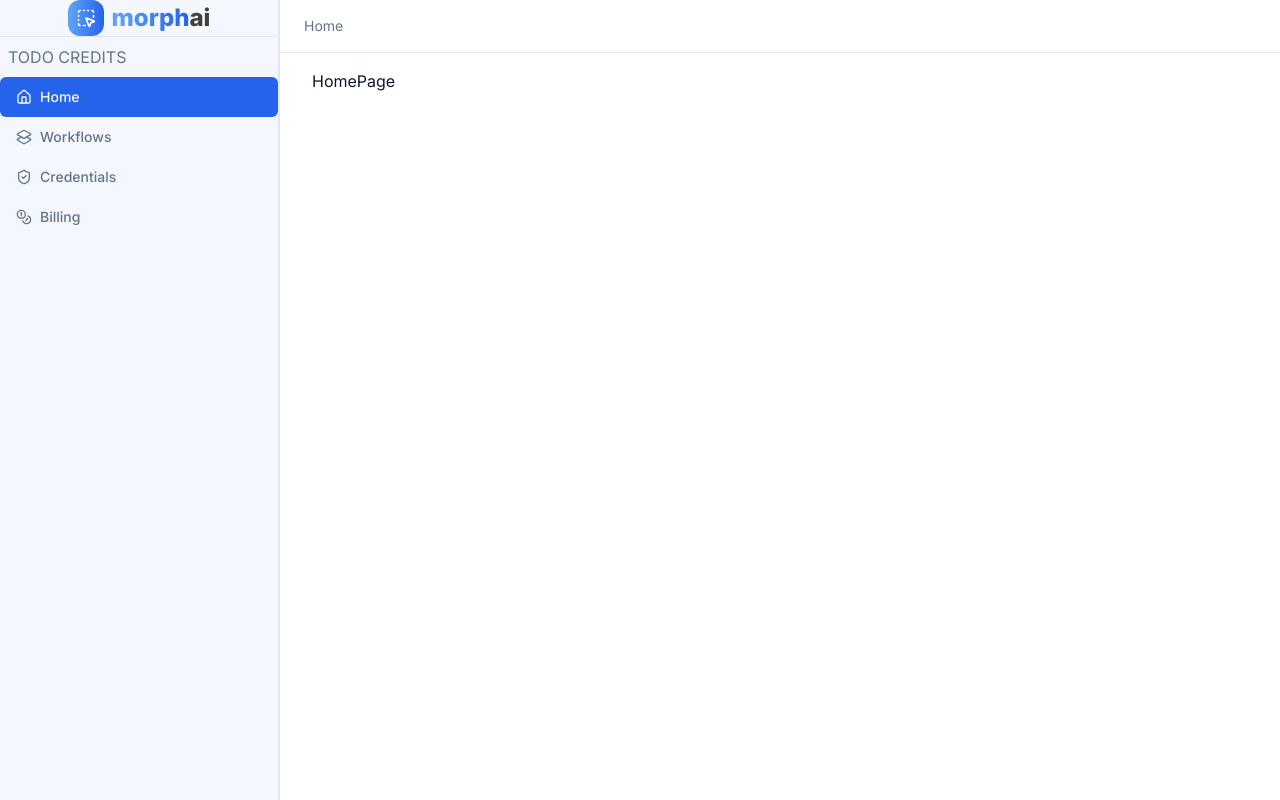
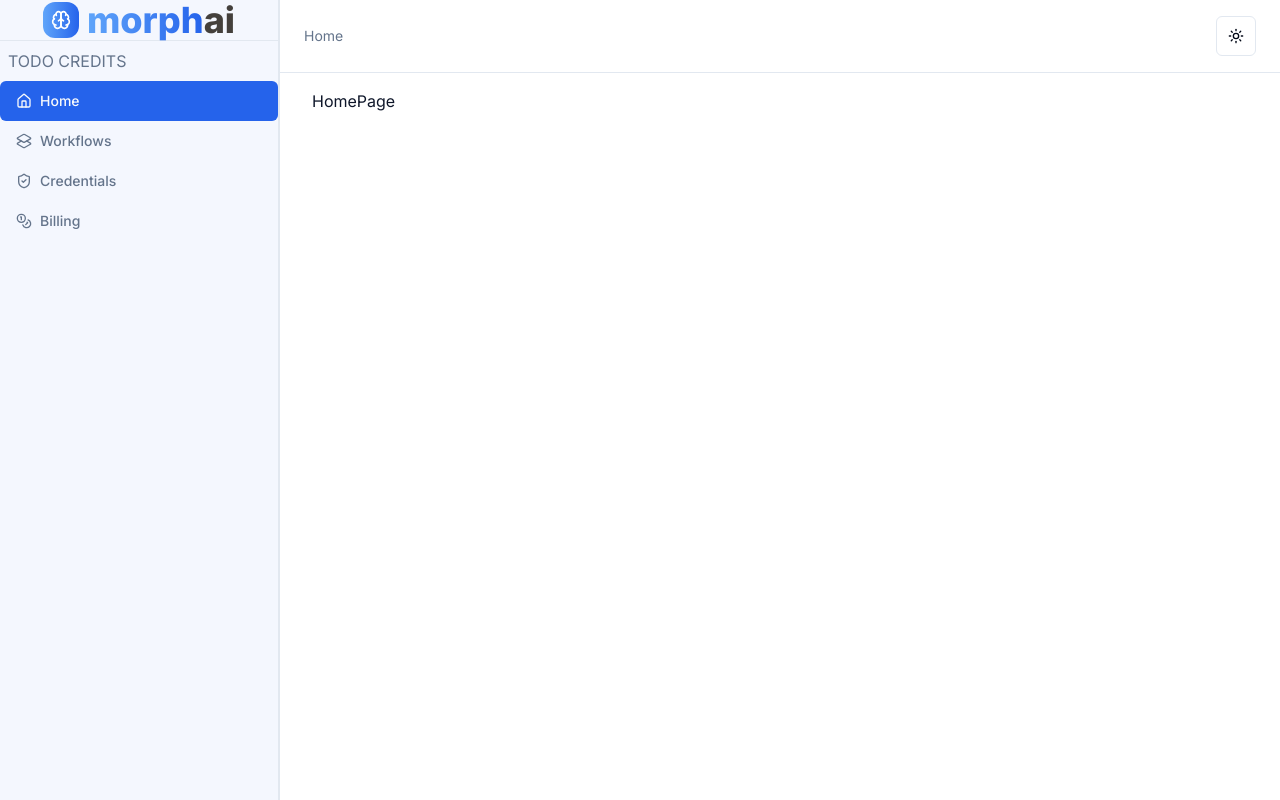
Before and after one commit to nzacharia/morphai, a Next.js app: page / in a window 1280 px wide. Built offline with nearby package versions, Linux system fonts and the light colour scheme.

Commit message:
add theme toggler

```diff
--- a/app/(dashboard)/layout.tsx
+++ b/app/(dashboard)/layout.tsx
@@ -1,5 +1,6 @@
 import BreadcrumbHeader from '@/components/BreadcrumbHeader'
 import DesktopSidebar from '@/components/Sidebar'
+import { ModeToggle } from '@/components/ThemeModeToggle'
 import { Separator } from '@/components/ui/separator'
 import React from 'react'
 
@@ -10,6 +11,9 @@
       <div className='flex flex-col flex-1 min-h-screen'>
         <header className='flex items-center justify-between px-6 py-4 h-[50px container]'>
             <BreadcrumbHeader/>
+            <div className='flex items-center gap-1'>
+              <ModeToggle/>
+            </div>
         </header>
         <Separator />
         <div className='overflow-auto'>
--- a/app/layout.tsx
+++ b/app/layout.tsx
@@ -1,6 +1,7 @@
 import type { Metadata } from "next";
 import { Inter } from "next/font/google";
 import "./globals.css";
+import { AppProviders } from "@/components/providers/AppProviders";
 
 const inter = Inter({ subsets: ["latin"] });
 
@@ -16,7 +17,11 @@
 }>) {
   return (
     <html lang="en">
-      <body className={inter.className}>{children}</body>
+      <body className={inter.className}>
+        <AppProviders>
+          {children}
+        </AppProviders>
+      </body>
     </html>
   );
 }
--- a/components/Logo.tsx
+++ b/components/Logo.tsx
@@ -1,10 +1,10 @@
 import { cn } from '@/lib/utils'
-import { SquareDashedMousePointerIcon } from 'lucide-react'
+import { Brain } from 'lucide-react'
 import Link from 'next/link'
 import React from 'react'
 
 function Logo({
-    fontSize = 'text-2xl' ,
+    fontSize = 'text-4xl' ,
     iconSize =  20
 }:{
     fontSize?: string,
@@ -15,7 +15,7 @@
     fontSize
 ) }>
     <div className="rounded-xl bg-gradient-to-r from-blue-400 to-blue-600 p-2">
-        <SquareDashedMousePointerIcon size={iconSize} className="stroke-white" />
+        <Brain size={iconSize} className="stroke-white" />
     </div>
     <div >
         <span className='bg-gradient-to-r from-blue-400 to-blue-600
--- /dev/null
+++ b/components/ThemeModeToggle.tsx
@@ -0,0 +1,40 @@
+"use client"
+
+import * as React from "react"
+import { Moon, Sun } from "lucide-react"
+import { useTheme } from "next-themes"
+
+import { Button } from "@/components/ui/button"
+import {
+  DropdownMenu,
+  DropdownMenuContent,
+  DropdownMenuItem,
+  DropdownMenuTrigger,
+} from "@/components/ui/dropdown-menu"
+
+export function ModeToggle() {
+  const { setTheme } = useTheme()
+
+  return (
+    <DropdownMenu>
+      <DropdownMenuTrigger asChild>
+        <Button variant="outline" size="icon">
+          <Sun className="h-[1.2rem] w-[1.2rem] rotate-0 scale-100 transition-all dark:-rotate-90 dark:scale-0" />
+          <Moon className="absolute h-[1.2rem] w-[1.2rem] rotate-90 scale-0 transition-all dark:rotate-0 dark:scale-100" />
+          <span className="sr-only">Toggle theme</span>
+        </Button>
+      </DropdownMenuTrigger>
+      <DropdownMenuContent align="end">
+        <DropdownMenuItem onClick={() => setTheme("light")}>
+          Light
+        </DropdownMenuItem>
+        <DropdownMenuItem onClick={() => setTheme("dark")}>
+          Dark
+        </DropdownMenuItem>
+        <DropdownMenuItem onClick={() => setTheme("system")}>
+          System
+        </DropdownMenuItem>
+      </DropdownMenuContent>
+    </DropdownMenu>
+  )
+}
--- /dev/null
+++ b/components/providers/AppProviders.tsx
@@ -0,0 +1,7 @@
+"use client"
+
+import { ThemeProvider } from "next-themes"
+
+export  function AppProviders({children}:{children: React.ReactNode}){
+    return <ThemeProvider attribute="class" defaultTheme="system" enableSystem>{children}</ThemeProvider>
+}
```
